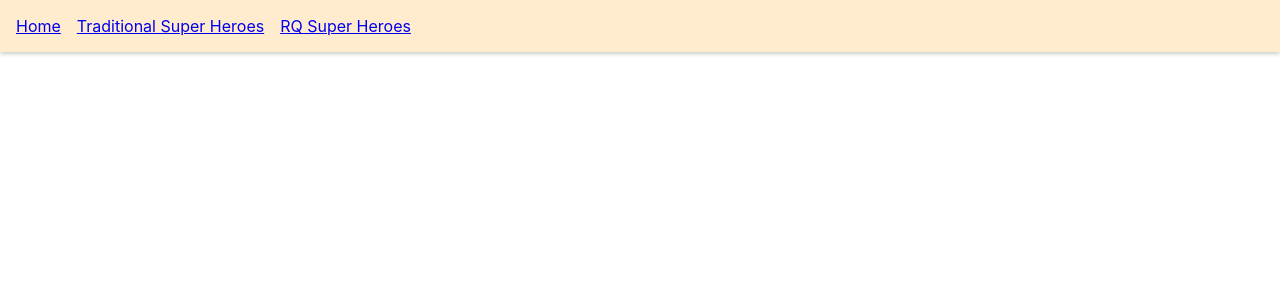
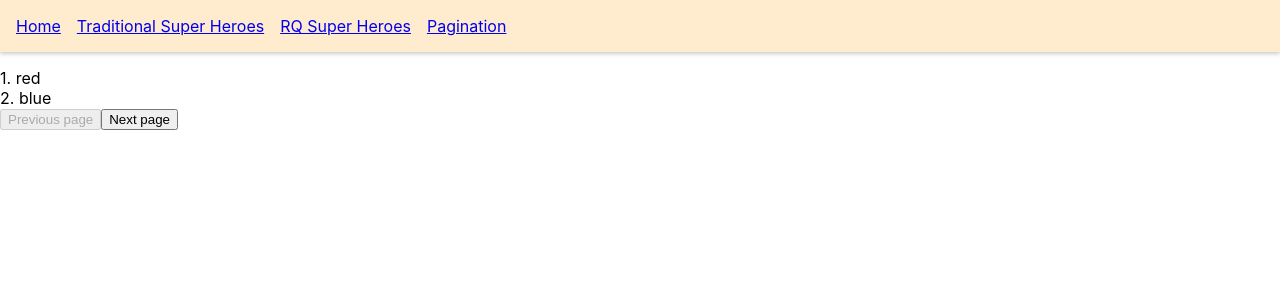
Before and after one commit to tanksapka/react-query-tutorial, a React (Create React App) app: page /rq-paginated in a window 1280 px wide. Shown: the top 300 px of the page. Built offline with nearby package versions, Linux system fonts and the light colour scheme; data requests are answered from the project's data file.

Commit message:
Adding PaginatedQueriesPage component and connected type and route, fixing typing for SuperHeroesPage.

```diff
--- a/db.json
+++ b/db.json
@@ -41,5 +41,39 @@
       "id": "codevolution",
       "courses": ["react", "vue", "angular"]
     }
+  ],
+  "colors": [
+    {
+      "id": 1,
+      "label": "red"
+    },
+    {
+      "id": 2,
+      "label": "blue"
+    },
+    {
+      "id": 3,
+      "label": "green"
+    },
+    {
+      "id": 4,
+      "label": "yellow"
+    },
+    {
+      "id": 5,
+      "label": "black"
+    },
+    {
+      "id": 6,
+      "label": "white"
+    },
+    {
+      "id": 7,
+      "label": "orange"
+    },
+    {
+      "id": 8,
+      "label": "purple"
+    }
   ]
 }
--- a/src/App.tsx
+++ b/src/App.tsx
@@ -5,6 +5,7 @@ import "./App.css";
 import DependentQueriesPage from "./components/DependentQueries.page";
 import DynamicParallelPage from "./components/DynamicParallel.page";
 import HomePage from "./components/Home.page";
+import PaginatedQueriesPage from "./components/PaginatedQueries.page";
 import ParallelQueriesPage from "./components/ParallelQueries.page";
 import RQSuperHeroPage from "./components/RQSuperHero.page";
 import RQSuperHeroesPage from "./components/RQSuperHeroes.page";
@@ -28,9 +29,13 @@ function App() {
               <li>
                 <Link to="/rq-super-heroes">RQ Super Heroes</Link>
               </li>
+              <li>
+                <Link to="/rq-paginated">Pagination</Link>
+              </li>
             </ul>
           </nav>
           <Routes>
+            <Route path="/rq-paginated" element={<PaginatedQueriesPage />} />
             <Route path="/rq-dependent" element={<DependentQueriesPage email="example@example.com" />} />
             <Route path="/rq-dynamic-parallel" element={<DynamicParallelPage heroIds={["1", "3"]} />} />
             <Route path="/rq-parallel" element={<ParallelQueriesPage />} />
--- /dev/null
+++ b/src/components/PaginatedQueries.page.tsx
@@ -0,0 +1,49 @@
+import { useState } from "react";
+import { useQuery } from "react-query";
+import { apiClient } from "../hooks/client";
+import { Color } from "../types/Color";
+
+const fetchColors = async (pageNumber: number): Promise<Color[]> => {
+  const resp = await apiClient.get(`/colors?_limit=2&_page=${pageNumber}`);
+  return resp.data;
+};
+
+function PaginatedQueriesPage() {
+  const [pageNumber, setPageNumber] = useState(1);
+  const { isLoading, isFetching, isError, error, data } = useQuery<Color[], Error>(
+    ["colors", pageNumber],
+    () => fetchColors(pageNumber),
+    { keepPreviousData: true }
+  );
+
+  if (isLoading) {
+    return <h2>Loading...</h2>;
+  }
+
+  if (isError) {
+    return <h2>{error.message}</h2>;
+  }
+
+  return (
+    <>
+      <div>
+        {data?.map((color) => (
+          <div key={color.id}>
+            {color.id}. {color.label}
+          </div>
+        ))}
+      </div>
+      <div>
+        <button onClick={() => setPageNumber((page) => page - 1)} disabled={pageNumber === 1}>
+          Previous page
+        </button>
+        <button onClick={() => setPageNumber((page) => page + 1)} disabled={pageNumber === 4}>
+          Next page
+        </button>
+      </div>
+      {isFetching && "Loading..."}
+    </>
+  );
+}
+
+export default PaginatedQueriesPage;
--- a/src/components/RQSuperHeroes.page.tsx
+++ b/src/components/RQSuperHeroes.page.tsx
@@ -1,9 +1,9 @@
-import { AxiosResponse } from "axios";
 import { Link } from "react-router-dom";
 import { useSuperHeroesData } from "../hooks/useSuperHeroesData";
+import { SuperHero } from "../types/SuperHero";
 
 function RQSuperHeroes() {
-  const onSuccess = (data: AxiosResponse) => {
+  const onSuccess = (data: SuperHero[]) => {
     console.log("Perform side effect after data fetching", data);
   };
 
--- a/src/components/SuperHeroes.page.tsx
+++ b/src/components/SuperHeroes.page.tsx
@@ -1,5 +1,6 @@
 import axios from "axios";
 import { useEffect, useState } from "react";
+import { SuperHero } from "../types/SuperHero";
 
 function SuperHeroes() {
   const [isLoading, setIsLoading] = useState(true);
@@ -30,7 +31,7 @@ function SuperHeroes() {
   return (
     <>
       <h2>Super Heroes Page</h2>
-      {data.map((hero: { id: number; name: string; alterEgo: string }) => {
+      {data.map((hero: SuperHero) => {
         return <div key={hero.id}>{hero.name}</div>;
       })}
     </>
--- a/src/hooks/client.ts
+++ b/src/hooks/client.ts
@@ -1,7 +1,7 @@
 import axios from "axios";
 
 const apiClient = axios.create({
-  baseURL: "http://localhost:4000/superheroes",
+  baseURL: "http://localhost:4000/",
   headers: {
     "Content-type": "application/json",
   },
--- a/src/hooks/useSuperHeroData.ts
+++ b/src/hooks/useSuperHeroData.ts
@@ -3,7 +3,7 @@ import { SuperHero } from "../types/SuperHero";
 import { apiClient } from "./client";
 
 const fetchSuperHero = async ({ queryKey }: { queryKey: QueryKey }): Promise<SuperHero> => {
-  const resp = await apiClient.get(`/${queryKey?.[1]}`);
+  const resp = await apiClient.get(`/superheroes/${queryKey?.[1]}`);
   return resp.data;
 };
 
--- a/src/hooks/useSuperHeroesData.ts
+++ b/src/hooks/useSuperHeroesData.ts
@@ -3,7 +3,7 @@ import { SuperHero } from "../types/SuperHero";
 import { apiClient } from "./client";
 
 const fetchSuperHeroes = async (): Promise<SuperHero[]> => {
-  const resp = await apiClient.get("");
+  const resp = await apiClient.get("/superheroes");
   return resp.data;
 };
 
--- /dev/null
+++ b/src/types/Color.ts
@@ -0,0 +1,6 @@
+interface Color {
+  id: number;
+  label: string;
+}
+
+export type { Color };
```
